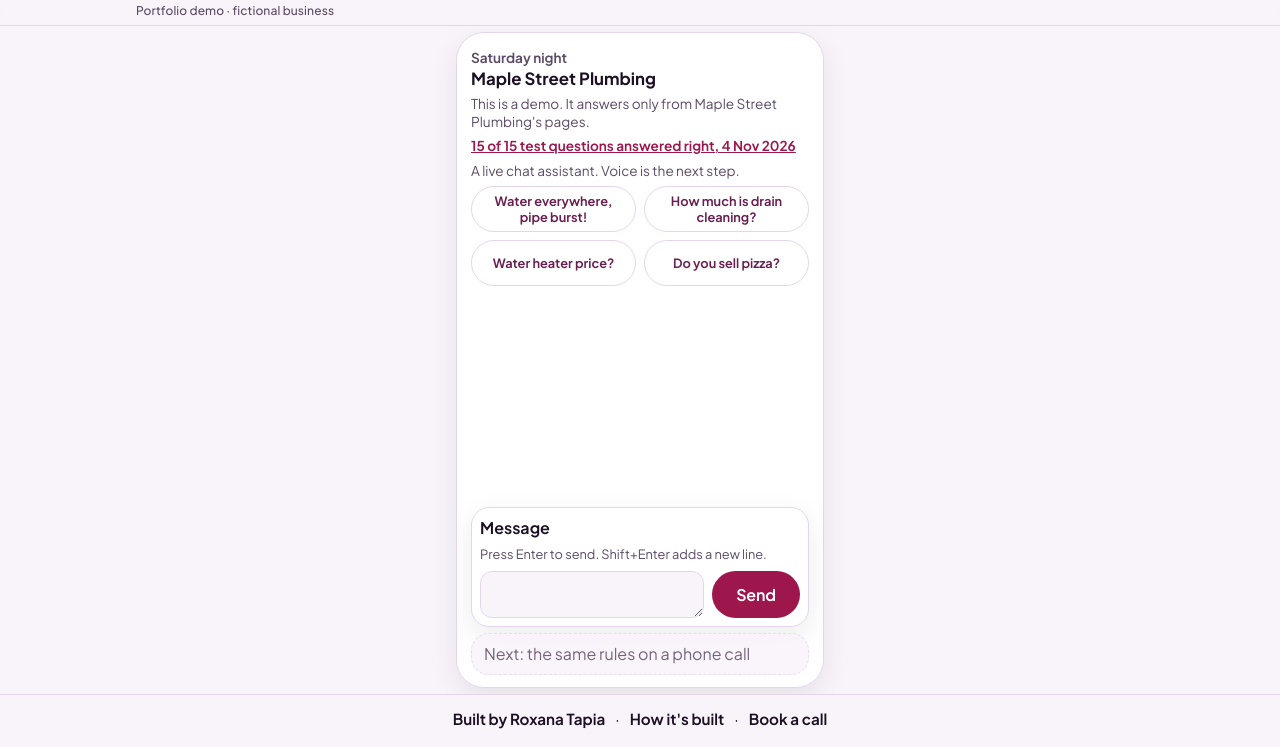
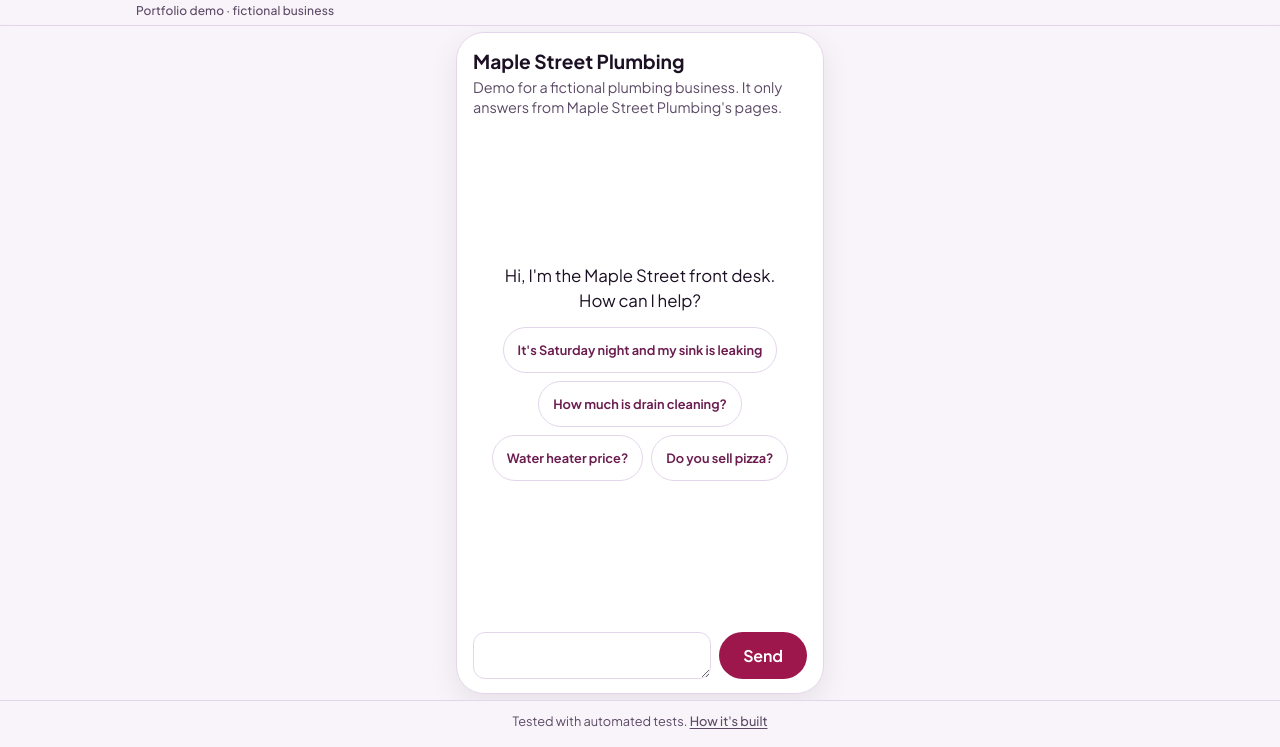
Before and after one commit to RoxanaTapia/maple-street-front-desk, a plain HTML site: page demo/index.html in a window 1280 px wide. Shown: the part 53-800 px from the top of the page. Drawn offline with Linux system fonts and the light colour scheme; files whose address does not match are found by name.

Commit message:
Calm the public demo chat screen. (#101)
The empty chat shows a greeting and four suggestions, then one quiet footer. The voice lines and the 15 of 15 link are gone.

Co-authored-by: Cursor Agent <cursoragent@cursor.com>

```diff
--- a/demo/chat.js
+++ b/demo/chat.js
@@ -4,6 +4,7 @@
   var box = document.getElementById("message");
   var button = document.getElementById("send");
   var chips = document.querySelectorAll("#chips button");
+  var empty = document.getElementById("empty");
   var composing = false;
   var waiting = false;
 
@@ -174,11 +175,19 @@
     scrollThread();
   }
 
+  function clearEmpty() {
+    if (empty && empty.parentNode) {
+      empty.parentNode.removeChild(empty);
+      empty = null;
+    }
+  }
+
   function send(message) {
     var text = (message || "").trim();
     if (!text || waiting) {
       return;
     }
+    clearEmpty();
     addCustomer(text);
     box.value = "";
     setWaiting(true);
--- a/demo/index.html
+++ b/demo/index.html
@@ -63,39 +63,33 @@
   <main class="wrap" id="chat">
     <section class="phone" aria-label="Maple Street Plumbing">
       <header class="phone-top">
-        <p class="scene">Saturday night</p>
         <h2>Maple Street Plumbing</h2>
+        <p class="demo">Demo for a fictional plumbing business. It only answers from Maple Street Plumbing's pages.</p>
       </header>
-      <p class="demo">This is a demo. It answers only from Maple Street Plumbing's pages.</p>
-      <p class="proof"><a href="/docs/test-results.md">15 of 15 test questions answered right, 4 Nov 2026</a></p>
-      <p class="next">A live chat assistant. Voice is the next step.</p>
-      <ul class="dk-chips case-chips" id="chips">
-        <li><button type="button" data-message="Water everywhere, pipe burst!">Water everywhere, pipe burst!</button></li>
-        <li><button type="button" data-message="How much is drain cleaning?">How much is drain cleaning?</button></li>
-        <li><button type="button" data-message="Water heater price?">Water heater price?</button></li>
-        <li><button type="button" data-message="Do you sell pizza?">Do you sell pizza?</button></li>
-      </ul>
-      <div id="thread" class="thread" aria-live="polite"></div>
+      <div id="thread" class="thread" aria-live="polite">
+        <div class="empty" id="empty">
+          <p class="greeting">Hi, I'm the Maple Street front desk.<br>How can I help?</p>
+          <ul class="dk-chips case-chips" id="chips">
+            <li><button type="button" data-message="It's Saturday night and my sink is leaking">It's Saturday night and my sink is leaking</button></li>
+            <li><button type="button" data-message="How much is drain cleaning?">How much is drain cleaning?</button></li>
+            <li><button type="button" data-message="Water heater price?">Water heater price?</button></li>
+            <li><button type="button" data-message="Do you sell pizza?">Do you sell pizza?</button></li>
+          </ul>
+        </div>
+      </div>
       <form id="composer" class="composer">
-        <label for="message">Message</label>
-        <p id="message-hint" class="hint">Press Enter to send. Shift+Enter adds a new line.</p>
+        <label class="visually-hidden" for="message">Message</label>
         <div class="row">
           <textarea id="message" name="message" rows="1" aria-describedby="message-hint"></textarea>
           <button id="send" class="btn btn-primary" type="submit">Send</button>
         </div>
+        <p id="message-hint" class="hint">Press Enter to send. Shift+Enter adds a new line.</p>
       </form>
-      <aside class="next-card" aria-disabled="true">
-        <p>Next: the same rules on a phone call</p>
-      </aside>
     </section>
   </main>
   <footer class="dk-footer">
     <div class="dk-footer-slot">
-      <a href="https://roxanatapia.dev/">Built by Roxana Tapia</a>
-      <span aria-hidden="true">·</span>
-      <a href="https://github.com/RoxanaTapia/maple-street-front-desk">How it's built</a>
-      <span aria-hidden="true">·</span>
-      <a href="https://calendar.google.com/calendar/appointments/schedules/AcZssZ3r5LJ7bPLsMMNRH2fcH9DkzDNTf8oA8XIg0NX9aNpoKezPGMN2Z2OTD-baqG9XoB5vfehzJnzt?gv=true">Book a call</a>
+      <p class="quiet">Tested with automated tests. <a href="https://roxanatapia.dev/cases/front-desk">How it's built</a></p>
     </div>
   </footer>
   <script src="/demo-kit/theme.js"></script>
--- a/demo/style.css
+++ b/demo/style.css
@@ -37,56 +37,60 @@ h1.dk-product {
   flex-shrink: 0;
 }
 
+.phone-top {
+  display: flex;
+  flex-direction: column;
+  gap: 4px;
+}
+
 .phone-top h2,
-.scene,
 .demo,
-.next,
-.proof,
-.next-card p {
+.quiet {
   margin: 0;
 }
 
 .phone-top h2 {
-  font-size: 1.05rem;
+  font-size: 1.2rem;
   line-height: 1.25;
 }
 
-.scene,
 .demo,
-.next,
-.proof,
 .hint,
 .elapsed,
-.behind {
+.behind,
+.quiet {
   color: var(--color-muted);
 }
 
-.scene {
-  font-size: 0.85rem;
-  font-weight: 650;
+.demo {
+  font-size: 0.9rem;
+  line-height: 1.4;
 }
 
-.demo,
-.next,
-.proof {
-  font-size: 0.85rem;
-  line-height: 1.35;
+.quiet {
+  font-size: 0.8rem;
+  line-height: 1.4;
+  text-align: center;
 }
 
-.proof a {
+.dk-footer-slot .quiet a {
+  color: var(--color-muted);
+  font-weight: 500;
+  text-decoration: underline;
+  text-underline-offset: 2px;
+}
+
+.dk-footer-slot .quiet a:hover {
   color: var(--color-accent);
-  font-weight: 650;
 }
 
 .case-chips {
-  display: grid;
-  grid-template-columns: 1fr 1fr;
+  display: flex;
+  flex-wrap: wrap;
+  justify-content: center;
   gap: 8px;
   margin: 0;
-}
-
-.case-chips li {
-  min-width: 0;
+  width: 100%;
 }
 
 .case-chips li,
@@ -113,8 +117,15 @@ h1.dk-product {
   cursor: pointer;
 }
 
+.case-chips li {
+  max-width: 100%;
+  min-width: 0;
+}
+
 .case-chips button {
-  width: 100%;
+  width: auto;
+  max-width: 100%;
+  padding: 8px 14px;
   white-space: normal;
 }
 
@@ -128,20 +139,46 @@ h1.dk-product {
   flex: 1 1 auto;
   min-height: 0;
   overflow-y: auto;
+  display: flex;
+  flex-direction: column;
 }
 
-.thread p,
+.empty {
+  display: flex;
+  flex-direction: column;
+  align-items: center;
+  gap: 14px;
+  width: 100%;
+  margin: auto;
+  padding: 8px 0 12px;
+  text-align: center;
+}
+
+.greeting {
+  margin: 0;
+  max-width: 100%;
+  font-size: 1.05rem;
+  line-height: 1.45;
+}
+
 .reply-block {
   margin: 0 0 6px;
   max-width: 92%;
 }
 
-.thread p {
+.thread > p,
+.reply-block > .reply {
+  margin: 0;
   padding: 8px 12px;
   border: 1px solid var(--color-border);
   border-radius: var(--radius);
   white-space: pre-wrap;
   overflow-wrap: anywhere;
+}
+
+.thread > p {
+  margin: 0 0 6px;
+  max-width: 92%;
 }
 
 .customer {
@@ -240,22 +277,23 @@ h1.dk-product {
 }
 
 .composer {
-  padding: 8px;
-  border: 1px solid var(--color-border);
-  border-radius: var(--radius);
-  background: var(--color-card);
-  box-shadow: var(--shadow);
-}
-
-.composer label {
-  display: block;
-  margin-bottom: 4px;
-  font-weight: 650;
+  position: relative;
+  padding: 0;
+  border: 0;
+  background: transparent;
+  box-shadow: none;
 }
 
 .hint {
-  margin: 0 0 6px;
-  font-size: 0.8rem;
+  position: absolute;
+  width: 1px;
+  height: 1px;
+  padding: 0;
+  margin: -1px;
+  overflow: hidden;
+  clip: rect(0, 0, 0, 0);
+  white-space: nowrap;
+  border: 0;
 }
 
 .row {
@@ -273,7 +311,7 @@ textarea {
   font: inherit;
   font-size: 1rem;
   color: var(--color-text);
-  background: var(--color-bg);
+  background: var(--color-card);
   border: 1px solid var(--color-border);
   border-radius: 12px;
   resize: vertical;
@@ -289,22 +327,25 @@ textarea:disabled,
   opacity: 0.7;
 }
 
-.next-card {
-  padding: 8px 12px;
-  border: 1px dashed var(--color-border);
-  border-radius: var(--radius);
-  color: var(--color-muted);
-  background: var(--color-bg);
-  opacity: 0.85;
-}
-
 @media (min-width: 800px) {
   .phone {
-    padding: 14px 14px 12px;
+    padding: 16px 16px 14px;
     border: 1px solid var(--color-border);
     border-radius: 28px;
     background: var(--color-card);
     box-shadow: var(--shadow);
+  }
+
+  .composer:focus-within .hint {
+    position: static;
+    width: auto;
+    height: auto;
+    margin: 6px 2px 0;
+    overflow: visible;
+    clip: auto;
+    white-space: normal;
+    font-size: 0.8rem;
+    line-height: 1.35;
   }
 }
 
```
Also changed, not shown: 9 other files.
